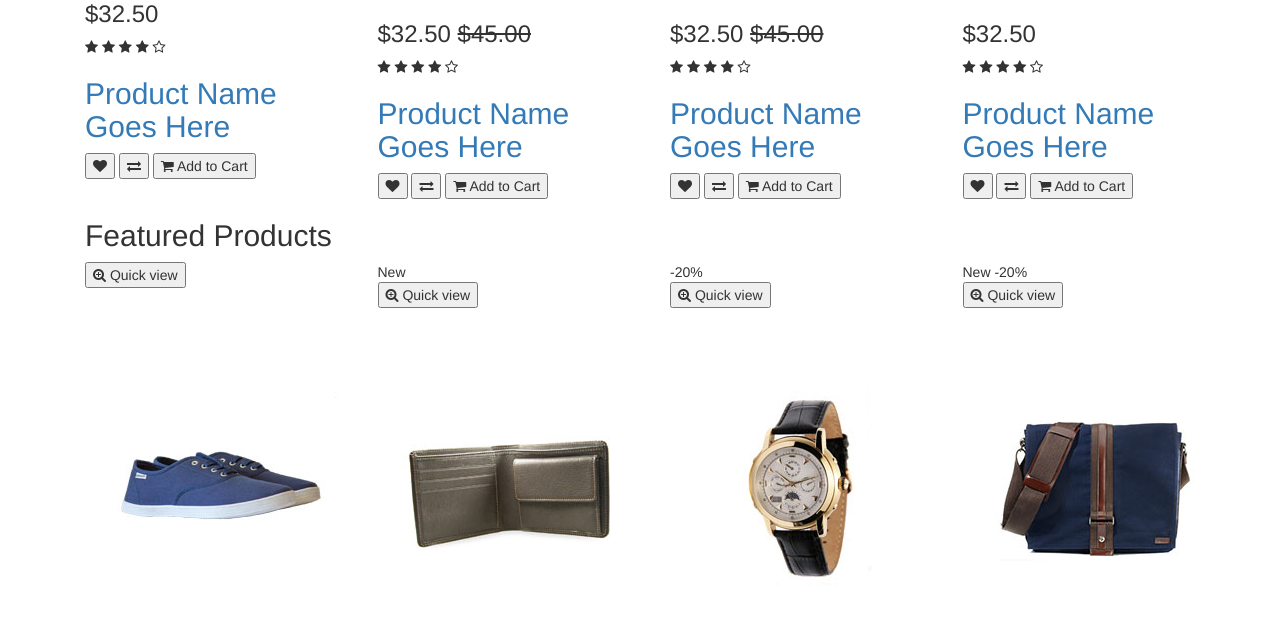
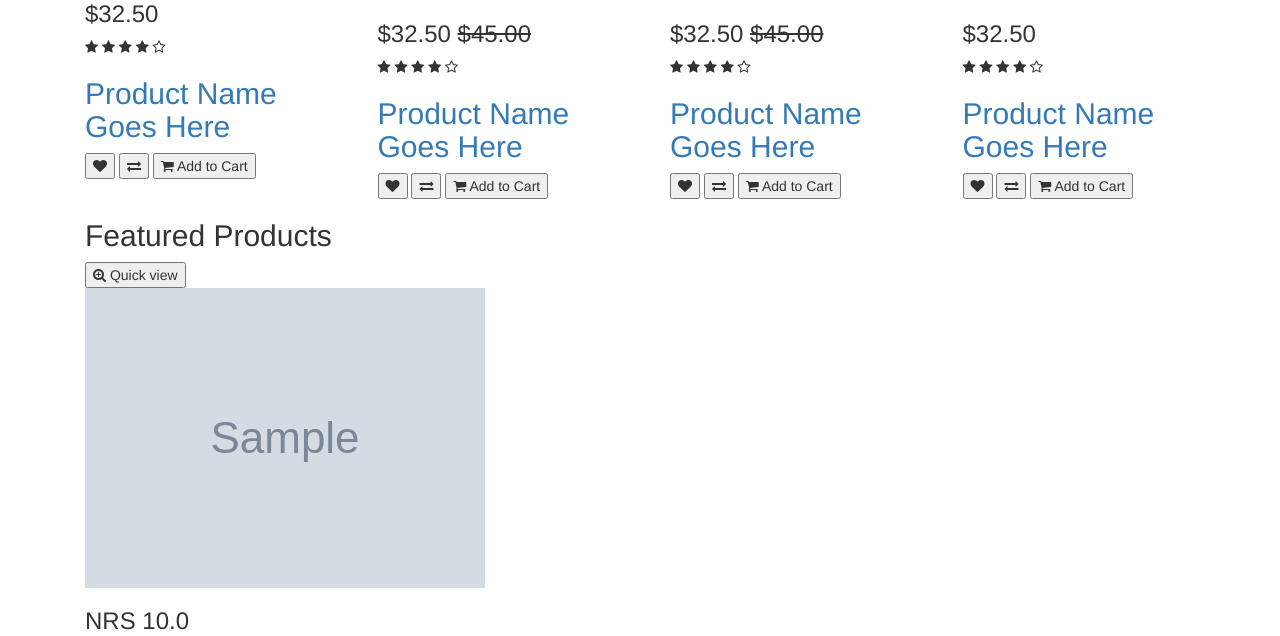
Before and after one commit to dipusah/E-shop, a Django app: page / in a window 1280 px wide; the page is wider, and only the part inside the window is pictured. Shown: the part 5864-6500 px from the top of that part. Run offline with Django 3.2, Linux system fonts and the light colour scheme; tables that the repository leaves empty hold one stand-in row (values such as "Sample post"); grey boxes marked "Sample" are stand-in pictures; some libraries are stand-ins or nearby versions.

Commit message:
latest product added

```diff
--- a/shop/templates/shop/index.html
+++ b/shop/templates/shop/index.html
@@ -232,15 +232,22 @@
                 </div>
                 <!-- section title -->
 
+                {% for product in featured_products %}
+
                     <!-- Product Single -->
                     <div class="col-md-3 col-sm-6 col-xs-6">
                         <div class="product product-single">
                             <div class="product-thumb">
-                            <button class="main-btn quick-view"><i class="fa fa-search-plus"></i> Quick view</button>
-                            <img src="./img/product04.jpg" alt="">
+                                <button class="main-btn quick-view"><i class="fa fa-search-plus"></i> Quick view
+                                </button>
+
+                                {% thumbnail product.image "270x360" crop="center" as im %}
+                                    <img src="{{ im.url }}" alt="">
+                                {% endthumbnail %}
+
                             </div>
                             <div class="product-body">
-                            <h3 class="product-price">$32.50</h3>
+                                <h3 class="product-price">NRS {{ product.price }}</h3>
                                 <div class="product-rating">
                                     <i class="fa fa-star"></i>
                                     <i class="fa fa-star"></i>
@@ -248,11 +255,10 @@
                                     <i class="fa fa-star"></i>
                                     <i class="fa fa-star-o empty"></i>
                                 </div>
-                            <h2 class="product-name"><a href="#">Product Name Goes Here</a></h2>
+                                <h2 class="product-name"><a href="#">{{ product.title }}</a></h2>
                                 <div class="product-btns">
-                                <button class="main-btn icon-btn"><i class="fa fa-heart"></i></button>
-                                <button class="main-btn icon-btn"><i class="fa fa-exchange"></i></button>
-                                <button class="primary-btn add-to-cart"><i class="fa fa-shopping-cart"></i> Add to Cart
+                                    <button class="primary-btn add-to-cart"><i class="fa fa-shopping-cart"></i> Add to
+                                        Cart
                                     </button>
                                 </div>
                             </div>
@@ -260,103 +266,8 @@
                     </div>
                     <!-- /Product Single -->
 
-                <!-- Product Single -->
-                <div class="col-md-3 col-sm-6 col-xs-6">
-                    <div class="product product-single">
-                        <div class="product-thumb">
-                            <div class="product-label">
-                                <span>New</span>
-                            </div>
-                            <button class="main-btn quick-view"><i class="fa fa-search-plus"></i> Quick view</button>
-                            <img src="./img/product03.jpg" alt="">
-                        </div>
-                        <div class="product-body">
-                            <h3 class="product-price">$32.50</h3>
-                            <div class="product-rating">
-                                <i class="fa fa-star"></i>
-                                <i class="fa fa-star"></i>
-                                <i class="fa fa-star"></i>
-                                <i class="fa fa-star"></i>
-                                <i class="fa fa-star-o empty"></i>
-                            </div>
-                            <h2 class="product-name"><a href="#">Product Name Goes Here</a></h2>
-                            <div class="product-btns">
-                                <button class="main-btn icon-btn"><i class="fa fa-heart"></i></button>
-                                <button class="main-btn icon-btn"><i class="fa fa-exchange"></i></button>
-                                <button class="primary-btn add-to-cart"><i class="fa fa-shopping-cart"></i> Add to Cart
-                                </button>
-                            </div>
-                        </div>
-                    </div>
-                </div>
-                <!-- /Product Single -->
+                {% endfor %}
 
-                <!-- Product Single -->
-                <div class="col-md-3 col-sm-6 col-xs-6">
-                    <div class="product product-single">
-                        <div class="product-thumb">
-                            <div class="product-label">
-                                <span class="sale">-20%</span>
-                            </div>
-                            <button class="main-btn quick-view"><i class="fa fa-search-plus"></i> Quick view</button>
-                            <img src="./img/product02.jpg" alt="">
-                        </div>
-                        <div class="product-body">
-                            <h3 class="product-price">$32.50
-                                <del class="product-old-price">$45.00</del>
-                            </h3>
-                            <div class="product-rating">
-                                <i class="fa fa-star"></i>
-                                <i class="fa fa-star"></i>
-                                <i class="fa fa-star"></i>
-                                <i class="fa fa-star"></i>
-                                <i class="fa fa-star-o empty"></i>
-                            </div>
-                            <h2 class="product-name"><a href="#">Product Name Goes Here</a></h2>
-                            <div class="product-btns">
-                                <button class="main-btn icon-btn"><i class="fa fa-heart"></i></button>
-                                <button class="main-btn icon-btn"><i class="fa fa-exchange"></i></button>
-                                <button class="primary-btn add-to-cart"><i class="fa fa-shopping-cart"></i> Add to Cart
-                                </button>
-                            </div>
-                        </div>
-                    </div>
-                </div>
-                <!-- /Product Single -->
-
-                <!-- Product Single -->
-                <div class="col-md-3 col-sm-6 col-xs-6">
-                    <div class="product product-single">
-                        <div class="product-thumb">
-                            <div class="product-label">
-                                <span>New</span>
-                                <span class="sale">-20%</span>
-                            </div>
-                            <button class="main-btn quick-view"><i class="fa fa-search-plus"></i> Quick view</button>
-                            <img src="./img/product01.jpg" alt="">
-                        </div>
-                        <div class="product-body">
-                            <h3 class="product-price">$32.50
-                                <del class="product-old-price">$45.00</del>
-                            </h3>
-                            <div class="product-rating">
-                                <i class="fa fa-star"></i>
-                                <i class="fa fa-star"></i>
-                                <i class="fa fa-star"></i>
-                                <i class="fa fa-star"></i>
-                                <i class="fa fa-star-o empty"></i>
-                            </div>
-                            <h2 class="product-name"><a href="#">Product Name Goes Here</a></h2>
-                            <div class="product-btns">
-                                <button class="main-btn icon-btn"><i class="fa fa-heart"></i></button>
-                                <button class="main-btn icon-btn"><i class="fa fa-exchange"></i></button>
-                                <button class="primary-btn add-to-cart"><i class="fa fa-shopping-cart"></i> Add to Cart
-                                </button>
-                            </div>
-                        </div>
-                    </div>
-                </div>
-                <!-- /Product Single -->
             </div>
             <!-- /row -->
         </div>
--- a/shop/views.py
+++ b/shop/views.py
@@ -1,14 +1,16 @@
 from django.shortcuts import render, redirect
 from .forms import SignUpForm
-from .models import Slider
+from .models import Slider, Product
 
 
 # Create your views here.
 
 def index(request):
     slides = Slider.objects.all()
+    featured_products = Product.objects.filter(featured=True).all()
     context = {
-        'slides': slides
+        'slides': slides,
+        'featured_products': featured_products
     }
     return render(request, 'shop/index.html', context)
 
```
Lines whose indentation alone changed are shown as unchanged.
